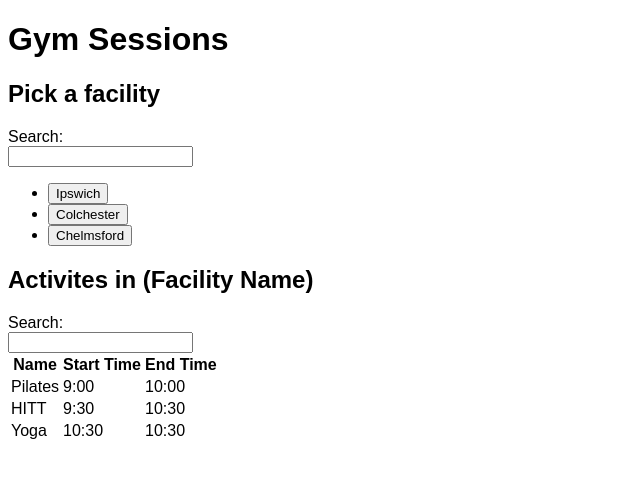
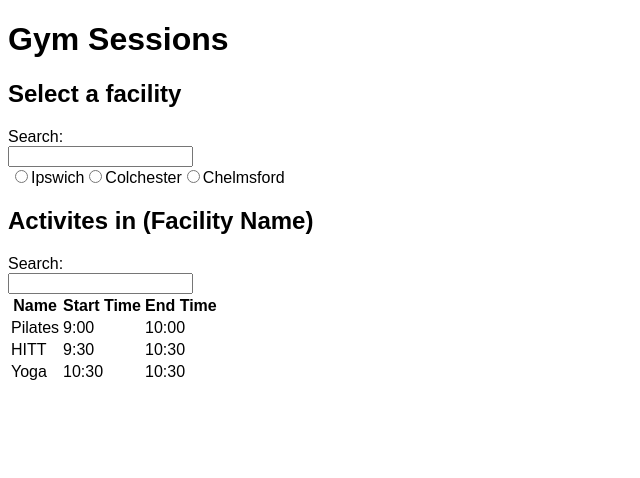
Before and after one commit to colinkiama/gym-sessions-app, a React (Create React App) app: page / in a window 1280 px wide. Shown: the top 478 px of the page, without its empty margins (0-640 px from the left). Built offline with nearby package versions, Linux system fonts and the light colour scheme.

Commit message:
Now using radio buttons for facility selection

```diff
--- a/src/App.js
+++ b/src/App.js
@@ -4,24 +4,25 @@ export default function App() {
   return (
     <div className="App">
       <h1>Gym Sessions</h1>
-      <h2>Pick a facility</h2>
-      <div>
+      <h2>Select a facility</h2>
+      <label>
+        Search:<br></br>
+        <input type="search"></input>
+      </label>
+      <fieldset>
         <label>
-          Search:<br></br>
-          <input type="search"></input>
+          <input type="radio" name="facility" value="Ipswich"></input>
+          Ipswich
         </label>
-        <ul>
-          <li>
-            <button>Ipswich</button>
-          </li>
-          <li>
-            <button>Colchester</button>
-          </li>
-          <li>
-            <button>Chelmsford</button>
-          </li>
-        </ul>
-      </div>
+        <label>
+          <input type="radio" name="facility" value="Colcester"></input>
+          Colchester
+        </label>
+        <label>
+          <input type="radio" name="facility" value="Chelmsford"></input>
+          Chelmsford
+        </label>
+      </fieldset>
       <h2>Activites in (Facility Name)</h2>
       <div>
         <label>
--- a/src/styles.css
+++ b/src/styles.css
@@ -1,3 +1,9 @@
 .App {
   font-family: sans-serif;
 }
+
+fieldset {
+  padding: 0;
+  display: block;
+  border: 0;
+}
```
